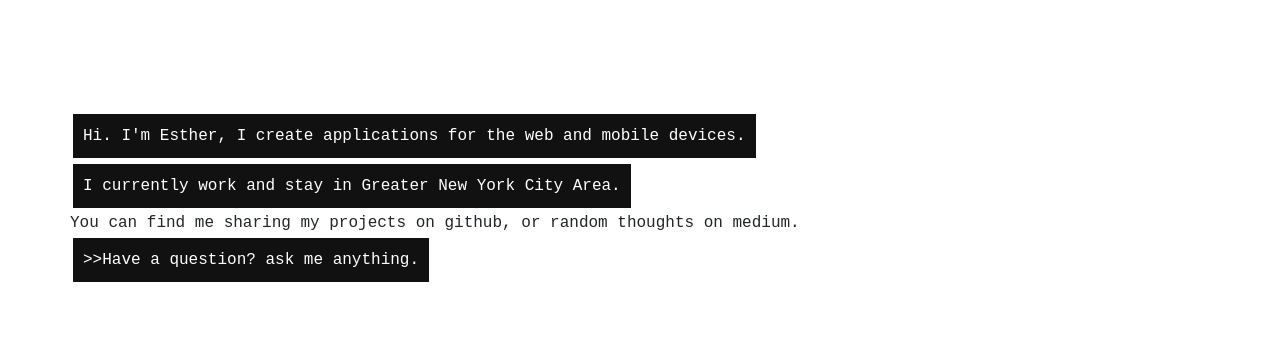
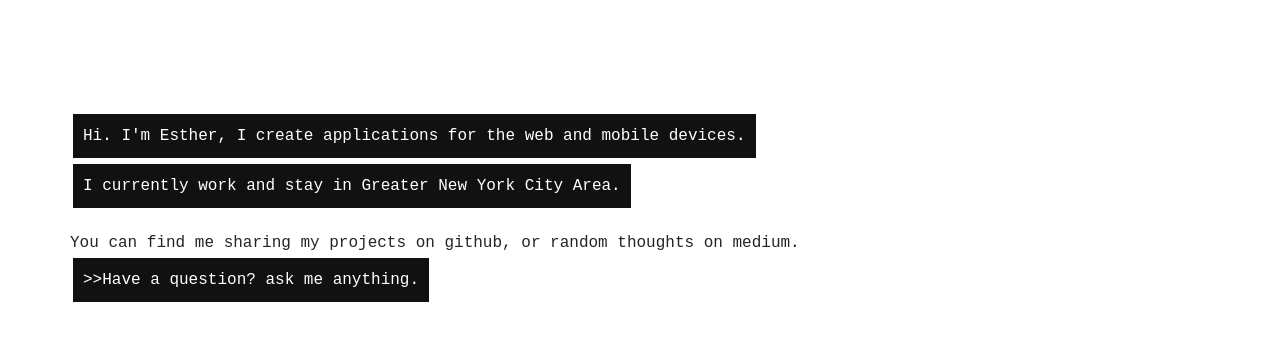
Before and after one commit to estherkoko/Website, a website: page index.html in a window 1280 px wide. Shown: the part 97-438 px from the top of the page. Drawn offline with nearby package versions, Linux system fonts and the light colour scheme; a web font is replaced by a local one.

Commit message:
updated paragraph margin and div spacing

```diff
--- a/index.html
+++ b/index.html
@@ -34,7 +34,7 @@
                 <a class="nav-link" href="">WORK</a>
               </li>
               <li class="nav-item">
-                <a class="nav-link" href="#">CONTACT</a>
+                <a class="nav-link" href="">CONTACT</a>
               </li>
             </ul>
 
@@ -47,8 +47,8 @@
       <div class="row">
       <div class="centered">
         <p>Hi. I'm Esther, I create applications for the web and mobile devices.</p>
-          <p>I currently work and stay in Greater New York City Area. </p>
-         <div>You can find me sharing my projects on github, or random thoughts on medium.</div>
+        <p>I currently work and stay in Greater New York City Area. </p>
+         <div class ="divspace">You can find me sharing my projects on github, or random thoughts on medium.</div>
 
 
           <p>>>Have a question? ask me anything.</p>
--- a/src/css/style.css
+++ b/src/css/style.css
@@ -23,9 +23,10 @@ a:visited {
 	padding: 10px;
 	margin:3px;
 	display: inline-block;
-
 }
-
+.divspace {
+	margin-top: 20px;
+}
 .bg-light{
 	background-color: #fff!important;
 
```
